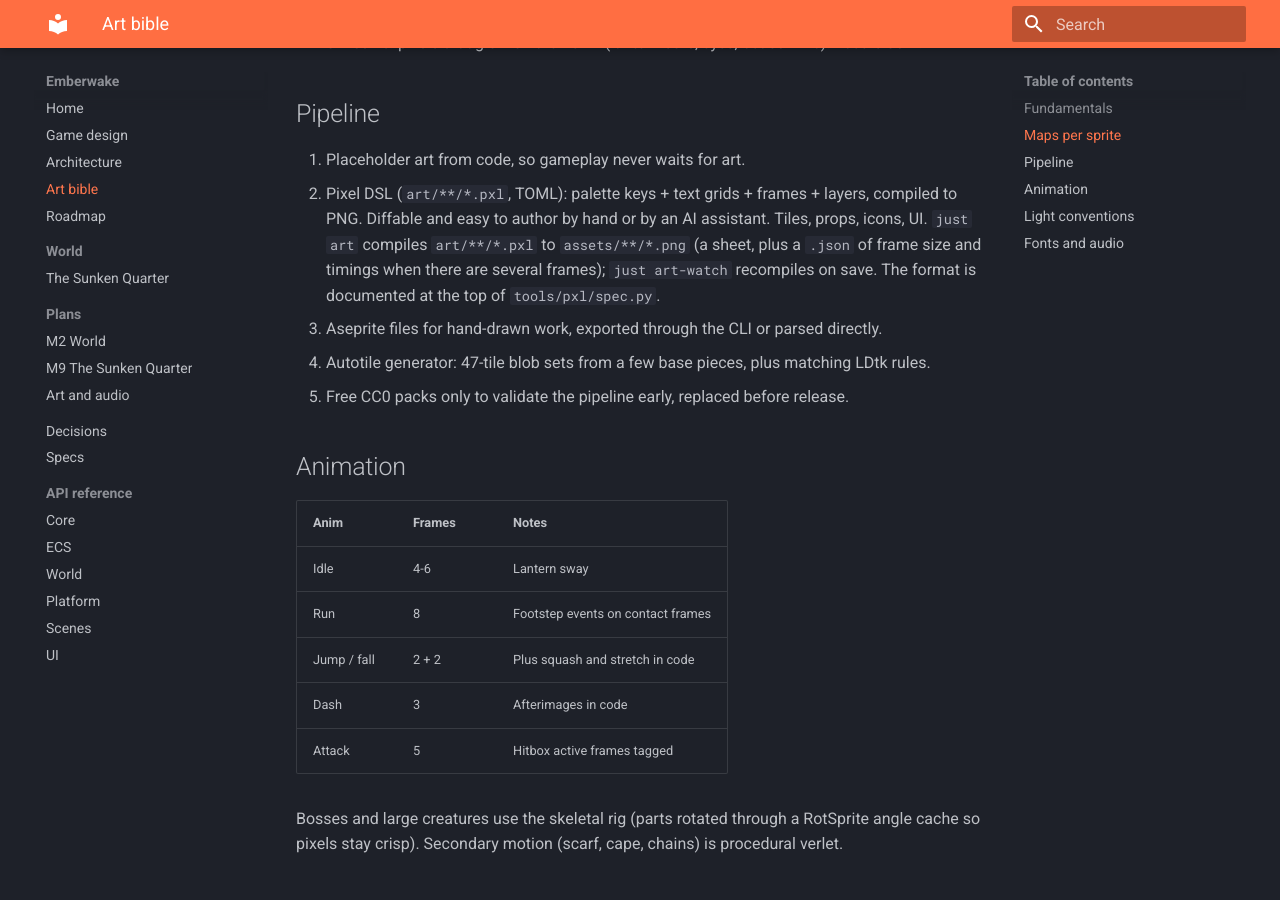
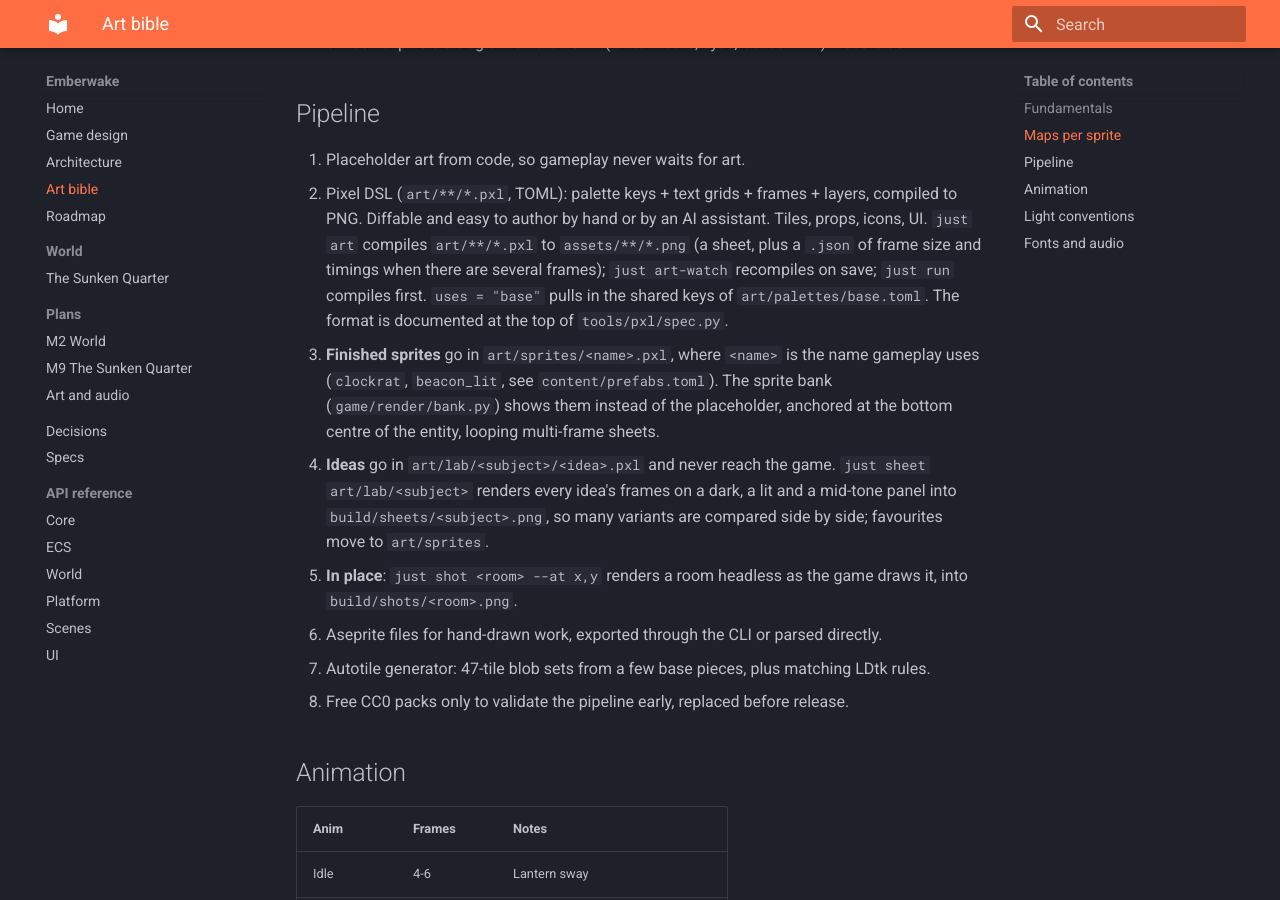
Before and after one commit to AxelSuu/emberwake, an MkDocs documentation site: the page built from docs/art-bible.md, in a window 1280 px wide and 900 px high, scrolled down 781 px. Built offline with MkDocs 1.6.1 and Material for MkDocs 9.7.7, drawn with Linux system fonts in a browser that asks for light colours.

Commit message:
Document the art lab, sheets, shots and the sprite bank in the art bible

```diff
--- a/docs/art-bible.md
+++ b/docs/art-bible.md
@@ -26,8 +26,19 @@ Each sprite may ship up to three aligned images, packed together by the atlas pa
 2. Pixel DSL (`art/**/*.pxl`, TOML): palette keys + text grids + frames + layers, compiled to
    PNG. Diffable and easy to author by hand or by an AI assistant. Tiles, props, icons, UI.
    `just art` compiles `art/**/*.pxl` to `assets/**/*.png` (a sheet, plus a `.json` of frame size
-   and timings when there are several frames); `just art-watch` recompiles on save. The format is
-   documented at the top of `tools/pxl/spec.py`.
+   and timings when there are several frames); `just art-watch` recompiles on save; `just run`
+   compiles first. `uses = "base"` pulls in the shared keys of `art/palettes/base.toml`. The
+   format is documented at the top of `tools/pxl/spec.py`.
+   - **Finished sprites** go in `art/sprites/<name>.pxl`, where `<name>` is the name gameplay
+     uses (`clockrat`, `beacon_lit`, see `content/prefabs.toml`). The sprite bank
+     (`game/render/bank.py`) shows them instead of the placeholder, anchored at the bottom
+     centre of the entity, looping multi-frame sheets.
+   - **Ideas** go in `art/lab/<subject>/<idea>.pxl` and never reach the game. `just sheet
+     art/lab/<subject>` renders every idea's frames on a dark, a lit and a mid-tone panel into
+     `build/sheets/<subject>.png`, so many variants are compared side by side; favourites move
+     to `art/sprites`.
+   - **In place**: `just shot <room> --at x,y` renders a room headless as the game draws it, into
+     `build/shots/<room>.png`.
 3. Aseprite files for hand-drawn work, exported through the CLI or parsed directly.
 4. Autotile generator: 47-tile blob sets from a few base pieces, plus matching LDtk rules.
 5. Free CC0 packs only to validate the pipeline early, replaced before release.
```
